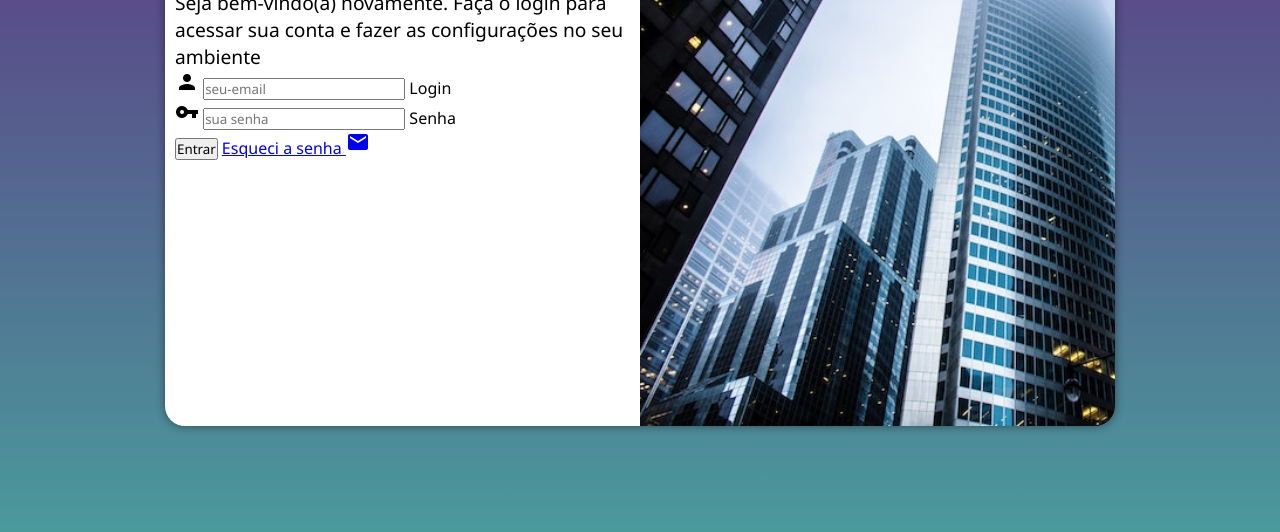
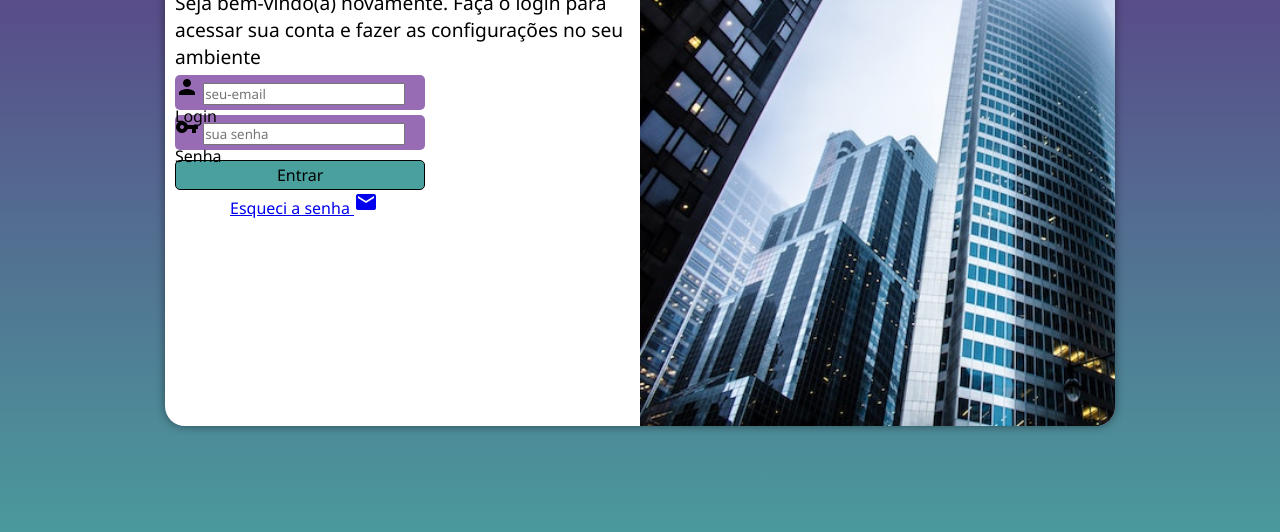
Before and after one commit to Rodrigo-dev261/projeto-login, a plain HTML site: page index.html in a window 1280 px wide. Shown: the part 224-756 px from the top of the page. Drawn offline with Linux system fonts and the light colour scheme.

Commit message:
media query login update

```diff
--- a/estilos/midia-query.css
+++ b/estilos/midia-query.css
@@ -29,6 +29,19 @@ Telas Granders: acima de 1200px
     float: right;
     width: 70%;
    }
+
+   form > input[type=submit] {
+    width: 55%;
+}
+
+    form > div.campo {
+    width: 55%;
+}
+
+    form > a.botao {
+        display: block;
+        margin-left: 85px;
+    }
 }
 
 @media screen and (min-width: 992px) {
@@ -59,4 +72,17 @@ Telas Granders: acima de 1200px
     div#formulario > p {
         font-size: 1.2em;
     }
+
+    form > input[type=submit] {
+        width: 55%;
+    }
+
+    form > div.campo {
+    width: 55%;
 }
+
+form > a.botao {
+    display: block;
+    margin-left: 55px;
+}
+}
--- a/estilos/style.css
+++ b/estilos/style.css
@@ -63,3 +63,35 @@ div#formulario > h1 {
 div#formulario > p {
     font-size: 0.8em;
 }
+
+form > div.campo {
+    background-color: #976cb5;
+    display: block;
+    width: 100%;
+    height: 35px;
+    border-radius: 5px;
+    margin: 5px 0;
+
+}
+
+form > input[type=submit] {
+    display: block;
+    font-size: 1em;
+    margin-left: px;
+    width: 100%;
+    height: 30px;
+    margin-top: 10px;
+    background-color: #49a09d;
+    border: 1px solid black;
+    border-radius: 5px;
+}
+
+form > input[type=submit]:hover {
+    background-color: #2d6462;
+    transition: .5s;
+}
+
+form > a.botao {
+    display: block;
+    margin-left: 36px;
+}
--- a/index.html
+++ b/index.html
@@ -30,7 +30,7 @@
                         <label for="ilogin">Senha</label>
                     </div>
                     <input type="submit" value="Entrar">
-                    <a href="esqueci.html">
+                    <a href="esqueci.html" class="botao">
                         Esqueci a senha <i class="material-icons">mail</i>
                     </a>
                 </form>
```
